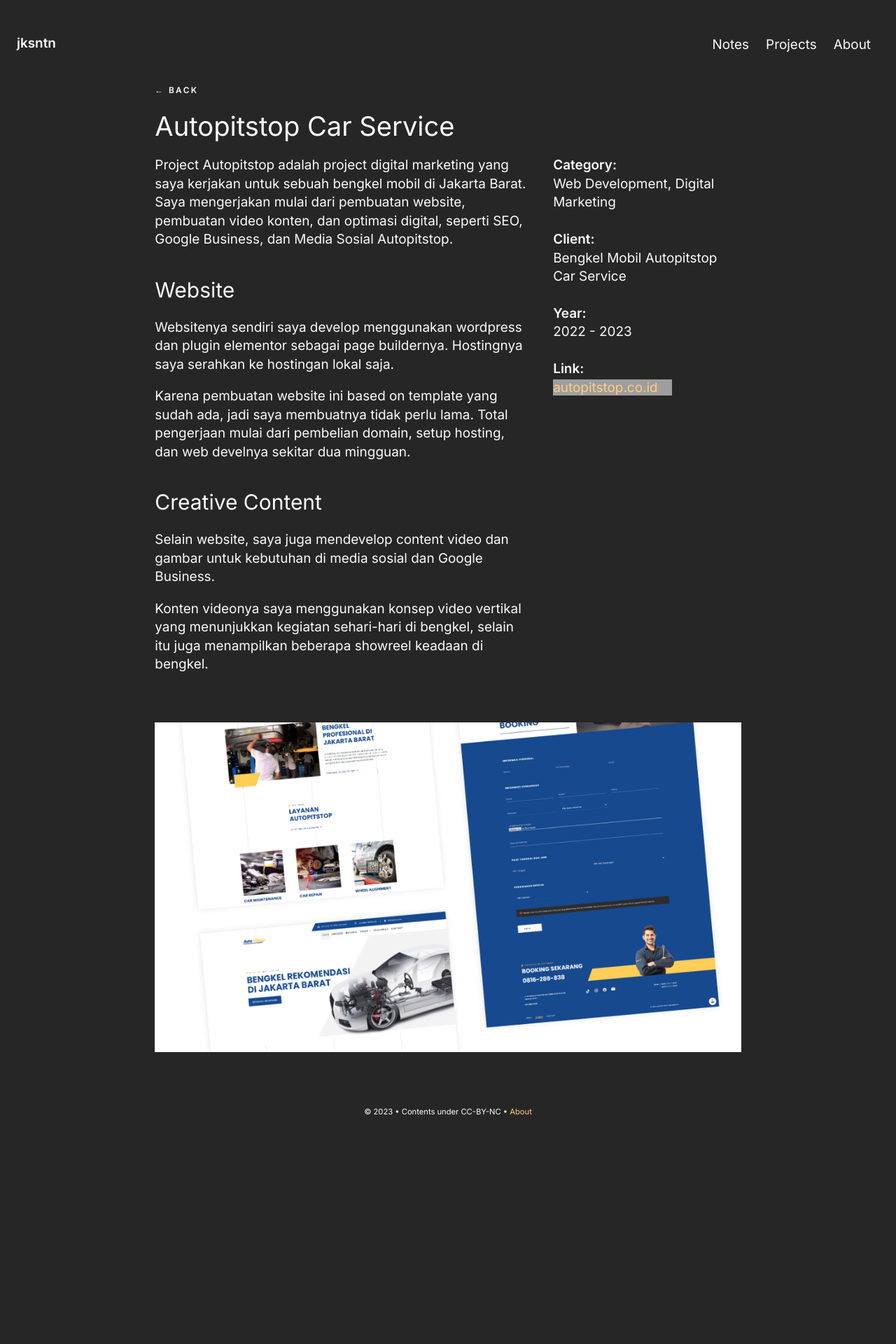
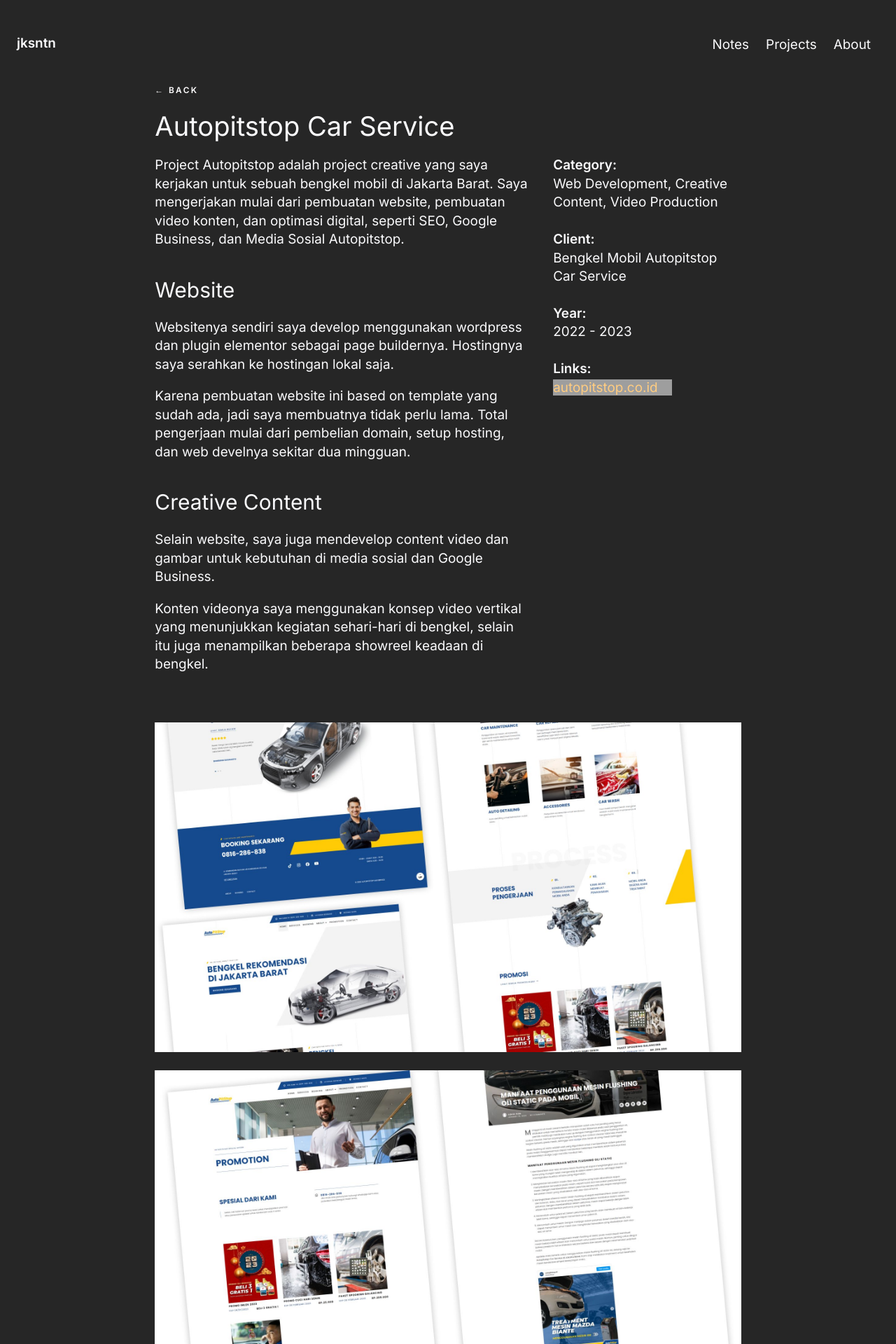
Before and after one commit to jksntn/little-garden, a Jekyll site: the page built from _posts/2020-03-01-autopitstop-car-service.md, in a window 1280 px wide. Shown: the top 1920 px of the page at 70% size. Built offline with Jekyll 4.4.1, drawn with Linux system fonts in a browser that asks for light colours; before the commit the page ends 1637 px from its top, so only the background shows below that; grey boxes are pictures that could not be loaded.

Commit message:
Update project, fix grid repeat,

```diff
--- a/_layouts/Post.html
+++ b/_layouts/Post.html
@@ -104,16 +104,16 @@
                 <h5 class="meta-title"><a href="/">← Home</a></h5>
                 <div class="jumbo">{{page.title}}</div>
                     {%- include Content.html -%}
+                    <div class="project-wrapper">
                         {% for post in site.posts %}
-                    <div class="project-wrapper">
                             <div class="project-feed">
                                 <a href="{{ site.baseurl }}{{post.url}}">
                                     <img src="{{ post.thumbnail }}" width="600" height="450">
                                     <h6>{{ post.title }}</h6>
                                 </a>
                             </div>
+                        {%- endfor -%}
                     </div>
-                    {%- endfor -%}
             </div>
 
             <ul>
--- a/_posts/2020-03-01-autopitstop-car-service.md
+++ b/_posts/2020-03-01-autopitstop-car-service.md
@@ -1,13 +1,13 @@
 ---
 title: Autopitstop Car Service
-image: /assets/img/portofolio/autopts1.jpg
+image: /assets/img/portofolio/thumb-autopitstop.jpg
 thumbnail: /assets/img/portofolio/thumb-autopitstop.jpg
 description: Project Digital Marketing bengkel mobil di Jakarta Barat
 ---
 
 <div class="grid-32">
     <div class=".grid-1">
-        <p>Project Autopitstop adalah project digital marketing yang saya kerjakan untuk sebuah bengkel mobil di Jakarta Barat. Saya mengerjakan mulai dari pembuatan website, pembuatan video konten, dan optimasi digital, seperti SEO, Google Business, dan Media Sosial Autopitstop.</p>
+        <p>Project Autopitstop adalah project creative yang saya kerjakan untuk sebuah bengkel mobil di Jakarta Barat. Saya mengerjakan mulai dari pembuatan website, pembuatan video konten, dan optimasi digital, seperti SEO, Google Business, dan Media Sosial Autopitstop.</p>
         <h3>Website</h3>
         <p>Websitenya sendiri saya develop menggunakan wordpress dan plugin elementor sebagai page buildernya. Hostingnya saya serahkan ke hostingan lokal saja.</p>
         <p>Karena pembuatan website ini based on template yang sudah ada, jadi saya membuatnya tidak perlu lama. Total pengerjaan mulai dari pembelian domain, setup hosting, dan web develnya sekitar dua mingguan.</p>
@@ -17,14 +17,18 @@
     </div>
     <div class=".grid-1">
         <strong>Category:</strong><br>
-        Web Development, Digital Marketing<br><br>
+        Web Development, Creative Content, Video Production<br><br>
         <strong>Client:</strong><br>
         Bengkel Mobil Autopitstop Car Service<br><br>
         <strong>Year:</strong><br>
         2022 - 2023<br><br>
-        <strong>Link:</strong><br>
+        <strong>Links:</strong><br>
         <a href="https://autopitstop.co.id/">autopitstop.co.id</a><br>
     </div>
 </div>
 
-<img src="/assets/img/portofolio/autopts1.jpg" />
+<img src="/assets/img/portofolio/autopitstop1.jpg" />
+
+<img src="/assets/img/portofolio/autopitstop2.jpg" />
+
+<img src="/assets/img/portofolio/autopitstop3.jpg" />
--- a/assets/css/style.css
+++ b/assets/css/style.css
@@ -347,7 +347,7 @@
     column-count: 3 !important;
     display: grid;
     grid-template-columns: repeat(3, 1fr);
-    grid-gap: 10px;
+    grid-gap: 20px;
 }
 
 /* List Feed */
```
Also changed, not shown: _includes/Homepage.html (+4 -4 lines), _posts/2017-04-10-24hourproject-2017.md (added, +28 -0 lines), assets/img/portofolio/24hourproject1.jpg (added), assets/img/portofolio/24hourproject3.png (added), assets/img/portofolio/autopitstop1.jpg (added), assets/img/portofolio/autopitstop2.jpg (added), assets/img/portofolio/autopitstop3.jpg (added), assets/img/portofolio/autopts1.jpg (deleted), assets/img/portofolio/thumb-24jhourproject1.jpg (added), assets/img/portofolio/thumb-autopitstop.jpg, 2 other files. Lines whose indentation alone changed are shown as unchanged.
